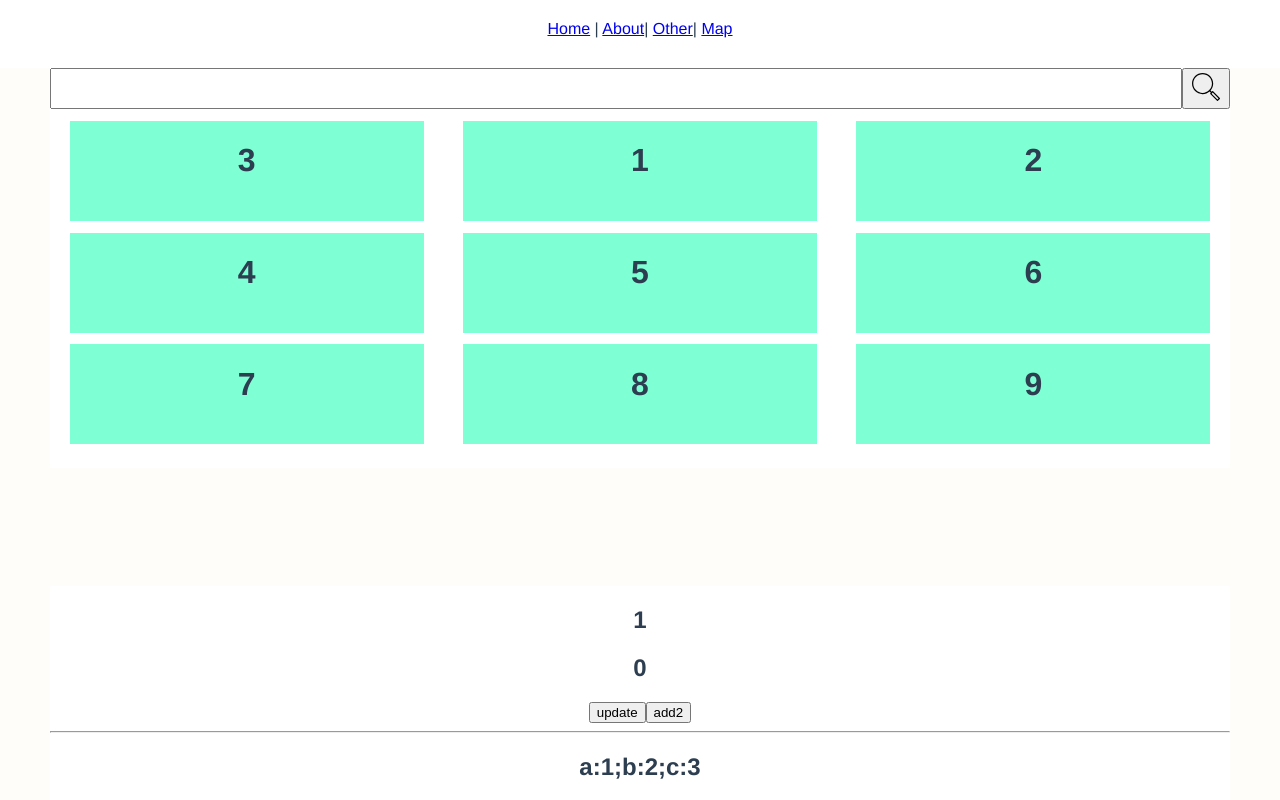
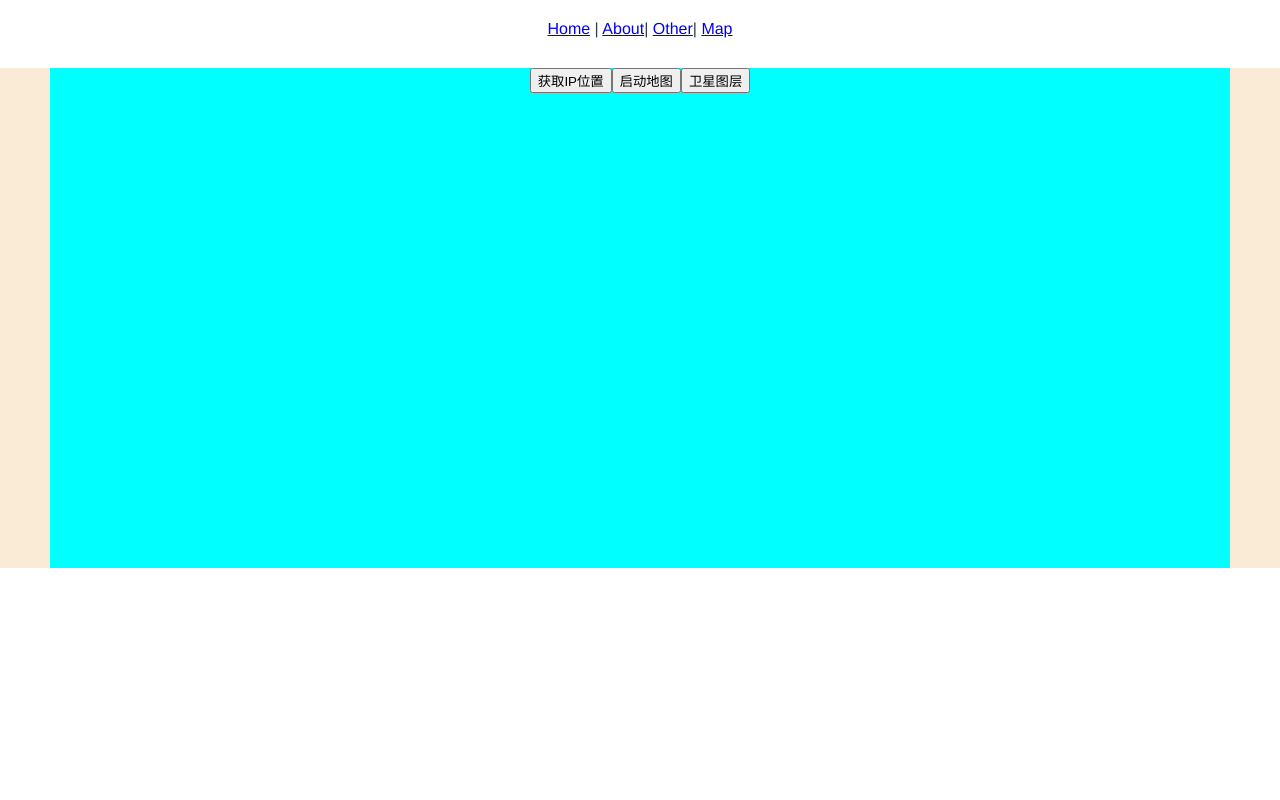
Before and after one commit to Anonymous-CZ/vue-study, a Vue app: page /#/map in a window 1280 px wide. Before the commit this address led to /#/. Shown: the top 800 px of the page. Built offline with nearby package versions, Linux system fonts and the light colour scheme.

Commit message:
feat(views):中国省加上随机颜色

```diff
--- a/src/components/MapView/first-view.vue
+++ b/src/components/MapView/first-view.vue
@@ -2,19 +2,22 @@
  * @Author: CZ
  * @Date: 2022-04-21 10:10:30
  * @LastEditors: CZ
- * @LastEditTime: 2022-04-21 17:28:42
+ * @LastEditTime: 2022-04-22 16:56:32
  * @Description: 第一个地图demo
  * @FilePath: \vue-study\src\components\MapView\first-view.vue
 -->
 <script>
 // import { ref } from "vue";
 import AMapLoader from "@amap/amap-jsapi-loader";
+import { shallowRef } from "@vue/reactivity";
 import apiGetIPInfo from "@/apis/getIP";
 export default {
   props: {
     firstMapHeight: String,
   },
   setup(props, context) {
+    // Vue3需要浅层监听防止与proxy冲突
+    var map = shallowRef(null);
     // console.log("props", props);
     // console.log("context", context.attrs);
     var getIP = () => {
@@ -26,19 +29,31 @@ export default {
         );
       });
     };
+    var Satellite;
     const initMap = () => {
       AMapLoader.load({
         key: "5d0f6d15be39f3f60f3d3d3cd1e2b3a9", // 申请好的Web端开发者Key，首次调用 load 时必填
         version: "2.0", // 指定要加载的 JSAPI 的版本，缺省时默认为 1.4.15
         plugins: ["AMap.ToolBar", "AMap.Driving", "AMap.Geolocation"], // 需要使用的的插件列表，如比例尺'AMap.Scale'等
       }).then((AMap) => {
-        var map = new AMap.Map("mapId", {
+        map = new AMap.Map("mapId", {
+          // mapStyle: "amap://styles/f379bc72684c65ef2f1148c9b5fdaade", //设置地图的显示样式
+          viewMode: "3D", //使用3D视图
           zoom: 12, //级别
           center: [118.4253323, 31.80452471], //中心点坐标
-          viewMode: "3D", //使用3D视图
-          mapStyle: "amap://styles/f379bc72684c65ef2f1148c9b5fdaade", //设置地图的显示样式
+          terrain: true, // 开启地形图
+          pitch: 60,
+          // layers: [
+          //   // 高德默认标准图层
+          //   new AMap.TileLayer.Satellite(),
+          //   // 楼块图层
+          //   new AMap.Buildings({
+          //     zooms: [16, 18],
+          //     zIndex: 10,
+          //     heightFactor: 2, //2倍于默认高度，3D下有效
+          //   }),
+          // ],
         });
-
         // 构造点标记
         var marker = new AMap.Marker({
           icon: "https://webapi.amap.com/theme/v1.3/markers/n/mark_b.png",
@@ -54,16 +69,49 @@ export default {
           fillColor: "#aafdd0", //填充颜色
           fillOpacity: 0.35, //填充透明度
         });
-
-        // 将以上覆盖物添加到地图上
-        // 单独将点标记添加到地图上
-        // map.add(marker);
-        // add方法可以传入一个覆盖物数组，将点标记和矢量圆同时添加到地图上
         map.add([marker, circle]);
+        Satellite = new AMap.TileLayer.Satellite();
+        var DistrictLayer = new AMap.DistrictLayer({
+          heightFactor: 2,
+          styles: {
+            fill: function (properties) {
+              // properties为可用于做样式映射的字段，包含
+              // NAME_CHN:中文名称
+              // adcode_pro
+              // adcode_cit
+              // adcode
+              var adcode = properties.adcode;
+              return getColorByAdcode(adcode);
+            },
+            "province-stroke": "cornflowerblue",
+            "city-stroke": "white", // 中国地级市边界
+            "county-stroke": "rgba(255,255,255,0.5)", // 中国区县边界
+          },
+        });
+        map.addLayer(DistrictLayer);
       });
     };
+    // 颜色辅助方法
+    var colors = {};
+    var getColorByAdcode = function (adcode) {
+      if (!colors[adcode]) {
+        var gb = Math.random() * 155 + 50;
+        colors[adcode] = "rgb(" + gb + "," + gb + ",255)";
+      }
 
-    return { props, context, getIP, initMap };
+      return colors[adcode];
+    };
+    var bool = true;
+    var setSatellite = () => {
+      if (bool) {
+        map.add(Satellite);
+        bool = false;
+      } else {
+        map.remove(Satellite);
+        bool = true;
+      }
+    };
+    return { props, context, getIP, map, initMap, setSatellite, Satellite };
   },
 };
 </script>
@@ -72,6 +120,7 @@ export default {
   <div class="firstMapStyle">
     <button @click="getIP">获取IP位置</button>
     <button @click="initMap">启动地图</button>
+    <button @click="setSatellite">卫星图层</button>
     <div id="mapId" :style="{ '--firstMapHeight': firstMapHeight }"></div>
   </div>
 </template>
```
